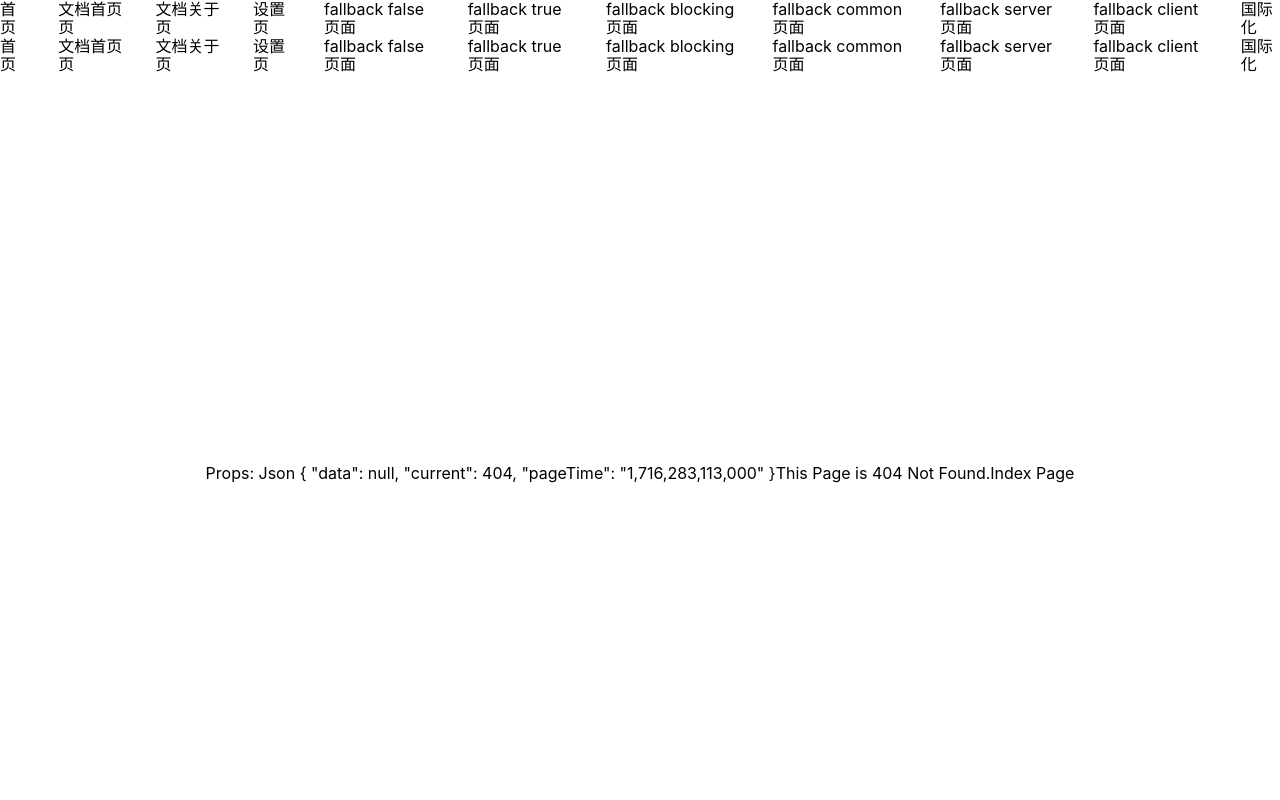
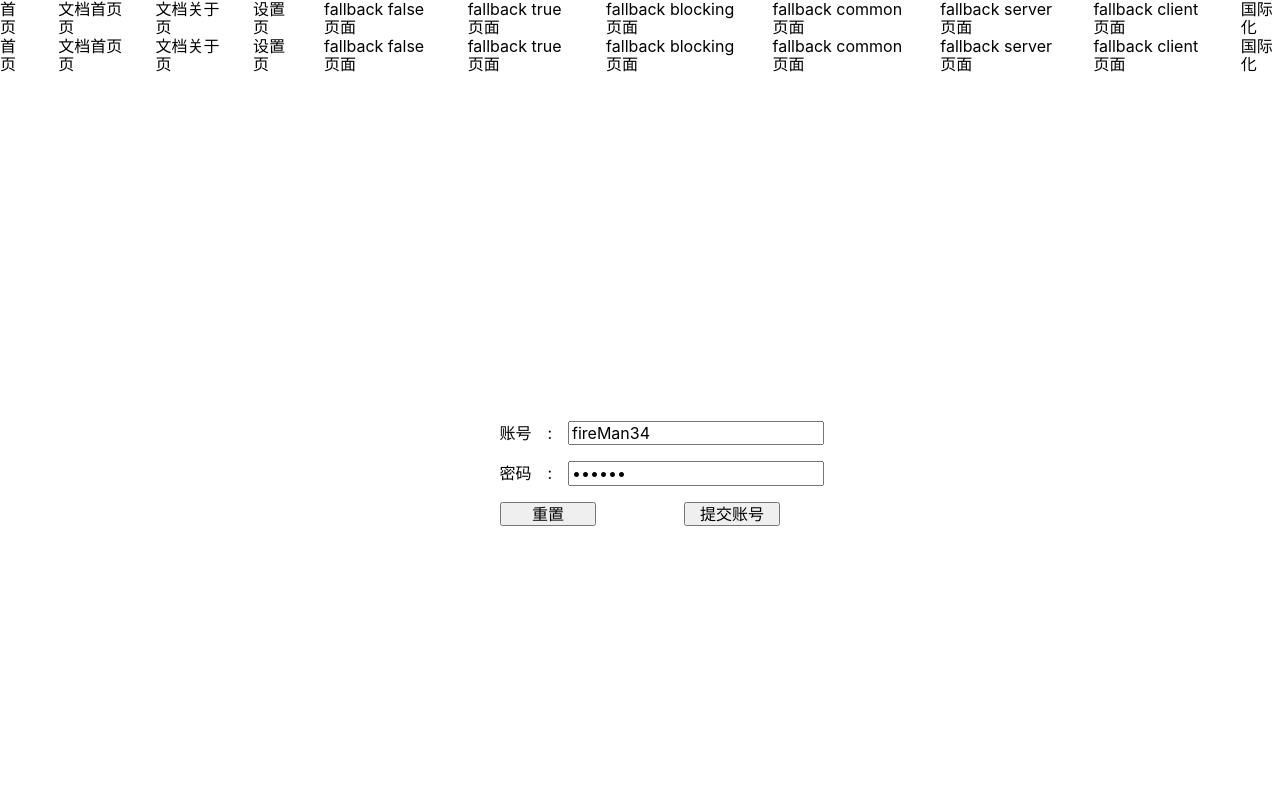
Before and after one commit to fireMan-34/nextjs-ie9, a Next.js app: page /Login in a window 1280 px wide. Before the commit this address had no page. Shown: the top 800 px of the page. Built offline with nearby package versions, Linux system fonts and the light colour scheme.

Commit message:
feat: add temp crypto-js study

```diff
--- a/constants/index.ts
+++ b/constants/index.ts
@@ -1,2 +1,5 @@
 /** 当前国际化 key */
 export const NEXT_LOCALE = 'NEXT_LOCALE';
+
+/**　公钥 */
+export const PUBLIC_AUTH_KEY = "PUBLIC_AUTH_KEY";
--- /dev/null
+++ b/hooks/useUser.ts
@@ -0,0 +1,71 @@
+import { useEffect, useState } from "react";
+import { useRouter } from "next/router";
+import { AES, enc } from "crypto-js";
+
+import { PUBLIC_AUTH_KEY } from "constants/index";
+
+interface UseUser {}
+
+interface User {
+  isLoggedIn?: boolean;
+  userName?: string;
+  email?: string;
+}
+
+interface RegisterCustomUser {
+  userName: string;
+  password: string;
+  email?: string;
+}
+
+export default function useUser(props: UseUser) {
+  const router = useRouter();
+  const [user, setUser] = useState<User>({});
+
+  function verifyCustomUserPassword(value) {
+    const Level_1_REG = /^\d+$/;
+
+    if (Level_1_REG.test(value)) {
+      return {
+        isPass: false,
+        level: 0,
+      };
+    }
+
+    return {
+      isPass: true,
+      level: 1,
+    };
+  }
+
+  function registerCustomUser(arg: RegisterCustomUser) {
+    const { userName, password, email } = arg;
+    const timestamp = Date.now().toString();
+    const encrytedUserInfo = AES.encrypt(
+      JSON.stringify({ userName, email, timestamp }),
+      timestamp
+    );
+    const encrytedPassword = AES.encrypt(password, PUBLIC_AUTH_KEY);
+
+    const headers = {
+      timestamp,
+      ['encryted-user-info']: encrytedUserInfo.toString(),
+      ['encryted-password']: encrytedPassword.toString(),
+    };
+    return fetch("/api/customer/user/register", {
+      method: "POST",
+      headers: headers,
+    }).finally(() => {
+      console.log('注册信息 ===>', headers);
+    });
+  }
+
+  function resetCustomUser() {}
+
+  return {
+    user,
+    isLoggedIn: user.isLoggedIn,
+    verifyCustomUserPassword,
+    registerCustomUser,
+  };
+}
--- a/package.json
+++ b/package.json
@@ -15,6 +15,7 @@
   },
   "dependencies": {
     "core-js": "3",
+    "crypto-js": "^4.2.0",
     "i18next": "^23.11.5",
     "next": "12.3.4",
     "next-i18next": "^15.3.0",
@@ -27,6 +28,7 @@
   },
   "devDependencies": {
     "@next/env": "12.3.4",
+    "@types/crypto-js": "^4.2.2",
     "@types/node": "20.12.8",
     "@types/react": "18.3.1",
     "eslint": "^8.57.0",
--- /dev/null
+++ b/pages/Login.tsx
@@ -0,0 +1,102 @@
+import { FormEventHandler, useEffect, useRef, useState } from "react";
+import useUser from "hooks/useUser";
+import styles from "@styles/Login.module.css";
+
+interface FormItemProps {
+  label: string;
+  name: string;
+  type: "text" | "password";
+  value?: number | string | string[];
+  onFormChange: (value: string | number | string[]) => void;
+}
+
+const RenderFormItem = (props: FormItemProps) => {
+  return (
+    <p>
+      <label htmlFor={props.name}>{props.label}</label>
+      <input
+        type={props.type}
+        name={props.name}
+        id={props.name}
+        value={props.value}
+        onChange={(ev) => {
+          console.log();
+          props.onFormChange(ev.target.value);
+        }}
+      />
+    </p>
+  );
+};
+
+const items: Omit<FormItemProps, "onFormChange">[] = [
+  { label: "账号", name: "username", type: "text", value: "fireMan34" },
+  { label: "密码", name: "password", type: "password", value: "123456" },
+];
+
+export default function LoginPage() {
+  const formRef = useRef<HTMLFormElement>(null);
+  const [formValue, setFormValue] = useState<{
+    username?: string;
+    password?: string;
+  }>({});
+  const { registerCustomUser } = useUser({});
+
+  const onSubmit: FormEventHandler<HTMLFormElement> = (ev) => {
+    if (formValue.username && formValue.password) {
+      registerCustomUser({
+        userName: formValue.username,
+        password: formValue.password,
+      });
+    }
+
+    ev.preventDefault();
+    return false;
+  };
+
+  useEffect(() => {
+    setFormValue(
+      items.reduce(
+        (acc, item) => {
+          return Object.assign(acc, { [item.name]: item.value });
+        },
+        { ...formValue }
+      )
+    );
+    // eslint-disable-next-line react-hooks/exhaustive-deps
+  }, []);
+
+  useEffect(() => {
+    console.log(formValue, "formValue");
+  }, [formValue]);
+
+  return (
+    <div className={styles.container}>
+      <main>
+        <form
+          ref={formRef}
+          className={styles.form}
+          method="POST"
+          onSubmit={onSubmit}
+        >
+          {items.map((item) => (
+            <RenderFormItem
+              key={`form.${item.label}.${item.name}`}
+              {...item}
+              value={formValue[item.name] ?? item.value}
+              onFormChange={(value) =>
+                setFormValue((originalValue) => ({
+                  ...originalValue,
+                  [item.name]: value,
+                }))
+              }
+            />
+          ))}
+          <p className={styles["form-button-group"]}>
+            <button type="reset">重置</button>
+            <button type="submit">提交账号</button>
+          </p>
+        </form>
+      </main>
+    </div>
+  );
+}
--- /dev/null
+++ b/pages/api/customer/user/register.ts
@@ -0,0 +1,23 @@
+import { NextApiHandler } from "next";
+import { AES, } from 'crypto-js';
+
+const handler: NextApiHandler = async (req, res) => {
+  if (req.method === "POST") {
+    const {
+      timestamp,
+      ['encryted-user-info']: encrytedUserInfo,
+      ['encryted-password']: encrytedPassword,
+    } = req.headers;
+
+    console.log({
+      timestamp,
+      encrytedUserInfo,
+      encrytedPassword,
+      userInfo: AES.decrypt(encrytedUserInfo as string, timestamp as string).toString(),
+    })
+
+    return res.status(200).json(req.headers);
+  }
+};
+
+export default handler;
--- /dev/null
+++ b/styles/Login.module.css
@@ -0,0 +1,33 @@
+.container {
+  min-width: 375px ;
+  width: 100%;
+  max-width: 100%;
+  min-height: 100vh;
+
+  display: flex;
+  flex-direction: column;
+  align-items: center;
+  justify-content: center;
+}
+
+.form {
+
+}
+
+.form>p>label {
+  display: inline-block;
+  text-align: right;
+  width: 6em;
+  margin-right: 1em;
+}
+.form>p>label::after {
+  content: ":";
+  margin-left: 1em;
+}
+.form-button-group {
+  display: flex;
+  justify-content: space-around;
+}
+.form-button-group>button {
+  width: 6em;
+}
```
Also changed, not shown: 1 other file (tests, documents, lock files or other folders).
